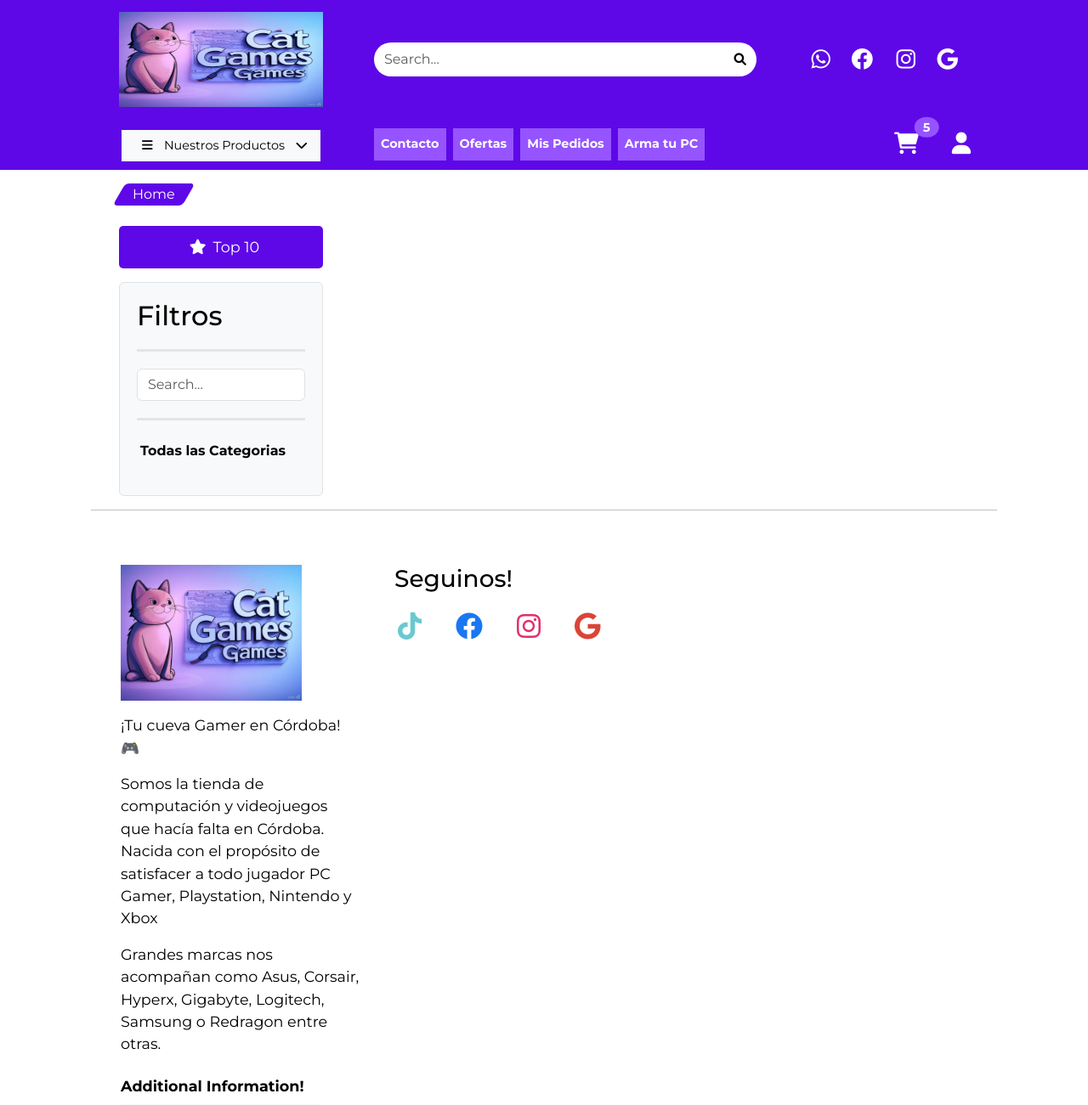
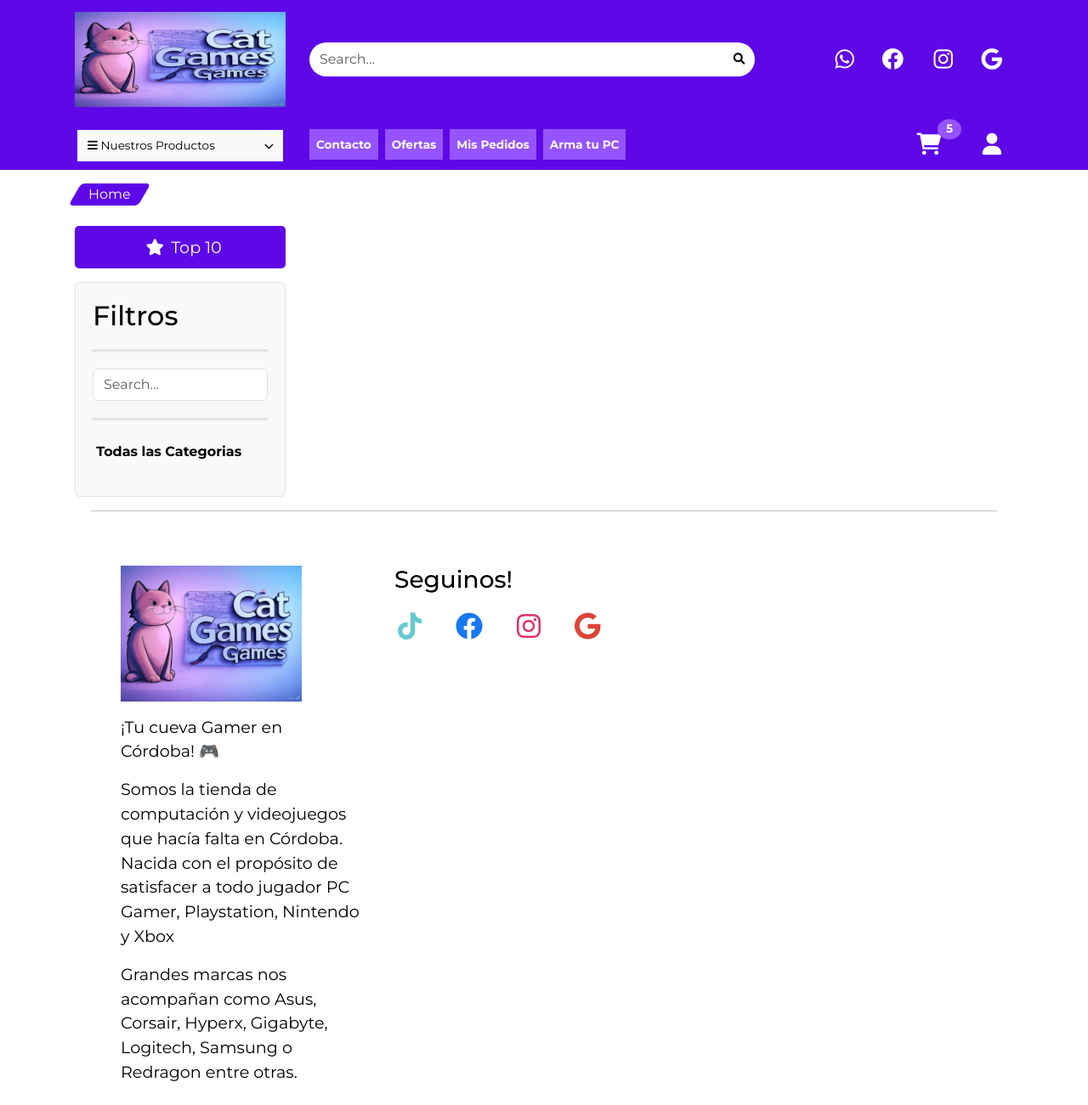
Before and after one commit to LucasCallamullo/Ecommerce-Project-w-Payments, a Django app: page /1/ in a window 1280 px wide. Shown: the top 1301 px of the page at 85% size. Run offline with Django 5.2, Linux system fonts and the light colour scheme; data that the repository does not hold is empty.

Commit message:
update responsive css

```diff
--- a/home/static/home/css/base.css
+++ b/home/static/home/css/base.css
@@ -16,9 +16,9 @@
 
     /* Sizes */
     --font-xl: 1.6rem;
-    --font-medium: 1.1rem;
+    --font-medium: 1.2rem;
     --font-normal: 1.0rem;
-    --font-small: 0.9rem;
+    --font-small: 0.85rem;
 
     /* Fonts */
     --font-main: 'Montserrat', sans-serif;
@@ -27,6 +27,10 @@
     /* heigths */
     --main-nav-heigth: 60px;
     --top-nav-height: 140px;
+
+    /* width responsive */
+    --width-col-3: 90%
+
 }
 
 /* Modo oscuro */
@@ -71,7 +75,7 @@ footer {
     width: 100%;
     margin: 0 auto;
     padding: 0;
-    overflow-x: visible; /* Permite el scroll si el contenido interno excede el ancho */
+    /* overflow-x: visible;  Permite el scroll si el contenido interno excede el ancho */
 }
 
 .my-main-navbar-bg {
@@ -79,6 +83,7 @@ footer {
     height: var(--main-nav-heigth);
     max-height: var(--main-nav-heigth);
 }
+
 /* =====================================================================================
                             Top NavBar
 /* ===================================================================================== */
@@ -89,14 +94,14 @@ footer {
 }
 
 #logo_home {
-    width: 80%;
+    width: var(--width-col-3);
     max-height: calc(var(--top-nav-height) * 0.8);
 }
 
 /* Estilos para la barra de búsqueda */
 .my-search-top-bar {
     height: 40px; /* Altura consistente */
-    width: 90%;
+    width: 95%;
     display: flex;
 
     background-color: #fff; /* Color de fondo unificado */
@@ -110,7 +115,7 @@ footer {
     outline: none; /* Elimina el contorno al enfocar */
     background-color: transparent;
     color: var(--text-primary);
-    font-size: 16px; /* Tamaño de fuente */
+    font-size: var(--font-normal);
 }
 
 .my-search-top-bar .form-control:focus {
@@ -186,8 +191,8 @@ footer {
     display: flex;
     align-items: center;
     position: relative;
-    width: 80%;
-    height: 80%;
+    width: var(--width-col-3);
+
     font-size: var(--font-small) !important;
     background-color: var(--bg-secondary) !important;
     color: var(--text-primary) !important;
@@ -204,7 +209,7 @@ footer {
     /*  position: relative; */
     top: 100%;
     left: 0;
-    width: 80%; /* 80% */
+    width: var(--width-col-3);
 
     background-color: var(--bg-primary);
     border: 3px solid var(--main-color);
@@ -264,6 +269,11 @@ footer {
     text-decoration: none;
 }
 
+#categories-drop i {
+    font-size: 0.7rem;
+    color: #6c757d;
+}
+
 #categories-drop .dropdown-item {
     background-color: var(--bg-primary);
     border-bottom: 1px solid var(--main-color);
@@ -295,12 +305,10 @@ footer {
     display: block;
 }
 
-
-
-
 /* Agregar la animación para el ícono de la flecha cuando se abre el dropmenu  */
 .arrow-drop {
     transition: transform 0.3s ease;
+    font-size: 0.7rem;
 }
 .rotate {
     transform: rotate(180deg);
@@ -336,21 +344,22 @@ para los nav items links
 .btn-header {
     position: relative;
     background-color: transparent;
-    height: 80%;
+    height: 100%;
     width: 50px;
-    border: none;
-    outline: none;
-    align-items: center;
-    justify-content: center;
+    display: flex;               /* Usamos flexbox para centrar el contenido */
+    justify-content: center;     /* Centra los íconos horizontalmente */
+    align-items: center;         /* Centra los íconos verticalmente */
+    cursor: pointer;
+    padding: 5px;                  /* Elimina el padding extra */
 }
 
 .btn-header i {
-    font-size: var(--font-xl);
+    font-size: var(--font-xl);   /* Ajusta el tamaño del ícono */
     color: white;
-    pointer-events: none; /* Asegura que el icono no bloquee los clics */
+    pointer-events: none;        /* Asegura que el icono no bloquee los clics */
     transition: color 0.3s ease;
     border: none;
-    outline: none; /* Elimina el contorno al hacer clic */
+    outline: none;               /* Elimina el contorno al hacer clic */
 }
 
 .badge {
--- a/home/templates/home/base.html
+++ b/home/templates/home/base.html
@@ -51,7 +51,7 @@
             <div class="container-fluid">
                 <!-- Logo -->
                 <a class="navbar-brand" href="{% url 'Home' %}">
-                    <img src="{% static 'img/ico/logo.jpg' %}" alt="Logo" style="max-height: 50px; width: auto;">
+                    <img src="{% static 'img/ico/logo.jpg' %}" alt="Logo">
                 </a>
                 <!-- Toggler Button -->
                 <button class="navbar-toggler" type="button" data-bs-toggle="collapse" data-bs-target="#combinedNavbar" aria-controls="combinedNavbar" aria-expanded="false" aria-label="Toggle navigation">
@@ -90,18 +90,18 @@
         </nav>
 
         <!-- Optimized Top Navbar -->
-        <nav class="navbar navbar-expand-lg my-main-navbar-bg d-none d-lg-flex w-100" id="TopNavBar">
-            <div class="container-fluid d-flex align-items-center justify-content-start my-container-page">
+        <nav class="navbar navbar-expand-lg d-none d-lg-flex my-main-navbar-bg" id="TopNavBar">
+            <div class="container-fluid my-container-page px-5">
 
                 <!-- Logo -->
-                <div class="col-3 col-md-3 offset-md-1">
+                <div class="col-3 col-lg-3">
                     <a class="navbar-brand" href="{% url 'Home' %}">
                         <img src="{% static 'img/ico/logo.jpg' %}" id="logo_home" alt="Logo" width="150">
                     </a>
                 </div>
 
                 <!-- Search Bar -->
-                <div class="col-5 col-md-5">
+                <div class="col-6 col-lg-6">
                     <form class="my-search-top-bar">
                         <input class="form-control" type="search"
                         placeholder="Search..." aria-label="Search">
@@ -112,7 +112,7 @@
                 </div>
 
                 <!-- Social Media Icons -->
-                <div class="d-flex col-2 col-md-2">
+                <div class="d-flex col-3 col-lg-3 gap-2 justify-content-end">
                     <a class="btn btn-header-icon" href="{{ecommerce.tt_url}}"
                         id="themeToggle" target="_blank"><i class="fab fa-whatsapp"></i>
                     </a>
@@ -130,8 +130,8 @@
         </nav>
 
         <!-- Original Main Navbar   -->
-        <nav class="navbar navbar-expand-lg my-main-navbar-bg d-none d-lg-flex w-100">
-            <div class="container-fluid my-container-page">
+        <nav class="navbar navbar-expand-lg my-main-navbar-bg d-none d-lg-flex">
+            <div class="container-fluid my-container-page px-5">
                 <!-- Toggler Button -->
                 <button class="navbar-toggler" type="button" data-bs-toggle="collapse"
                 data-bs-target="#MainNavBar" aria-controls="navbarNav" aria-expanded="false" aria-label="Toggle navigation">
@@ -140,16 +140,16 @@
 
                 <!-- Navbar Links -->
                 <div class="collapse navbar-collapse" id="MainNavBar">
-                    <ul class="navbar-nav w-100 d-flex align-items-center justify-content-start">
+                    <ul class="navbar-nav w-100 d-flex align-items-center">
 
                         <!-- Dropdown de productos -->
-                        <li class="nav-item dropdown col-3 col-md-3 offset-md-1">
+                        <li class="nav-item dropdown col-3 col-lg-3">
                             {% include "productos/dropmenu_categories.html" %}
                         </li>
 
                         <!-- Links principales -->
                         <li class="nav-item col-6 col-md-6">
-                            <ul class="navbar-nav d-flex gap-2">
+                            <ul class="navbar-nav d-flex gap-2 justify-content-start">
                                 <li class="nav-item nav-item-link-mainbar">
                                     <a class="nav-link" href="#">Contacto</a>
                                 </li>
@@ -166,7 +166,7 @@
                         </li>
 
                         <!-- Botones de carrito y usuario -->
-                        <li class="nav-item col-md-2 d-flex gap-3">
+                        <li class="nav-item col-lg-3 d-flex gap-4 justify-content-end">
                             <!-- Botón del carrito -->
                             <button class="btn btn-header" id="cart-button"
                             aria-label="Cart">
@@ -177,7 +177,7 @@
                             </button>
 
                             <!-- Botón y dropdown del usuario -->
-                            <div class="dropdown h-100">
+                            <div class="dropdown">
                                 <button class="btn btn-header" id="user-button"
                                 aria-haspopup="true" aria-expanded="false"
                                 aria-label="User Menu">
@@ -207,6 +207,7 @@
                                     <button class="btn btn-secondary w-100 mt-2">Register</button>
                                 </div>
                             </div>
+
                         </li>
                     </ul>
                 </div>
@@ -214,15 +215,13 @@
         </nav>
     </header>
 
-    <!-- Contenido Cambiante -->
     <main>
-        <div class="container-fluid my-container-page">
+        <div class="container-fluid my-container-page px-5">
             {% block content %}
                 <!-- Contenido específico de la página -->
             {% endblock %}
         </div>
     </main>
-
 
     <!-- FOOTER -->
     <hr class="offset-1 col-10">
--- a/productos/static/productos/css/products_cats.css
+++ b/productos/static/productos/css/products_cats.css
@@ -15,9 +15,9 @@
 
     /* Sizes */
     --font-xl: 1.6rem;
-    --font-medium: 1.1rem;
+    --font-medium: 1.2rem;
     --font-normal: 1.0rem;
-    --font-small: 0.9rem;
+    --font-small: 0.85rem;
 
     /* Fonts */
     --font-main: 'Montserrat', sans-serif;
@@ -26,6 +26,9 @@
     /* heigths */
     --main-nav-heigth: 60px;
     --top-nav-height: 140px;
+
+    /* width responsive */
+    --width-col-3: 90%
 }
 
 .btn-paralelogramo {
@@ -63,7 +66,7 @@ Estilo general de la barra lateral
     justify-content: center;
     align-items: center;
 
-    width: 80%;
+    width: var(--width-col-3);
     height: 50px;
 }
 
@@ -72,7 +75,7 @@ Estilo general de la barra lateral
 }
 
 .sidebar {
-    width: 80%;
+    width: var(--width-col-3);
     padding: 20px;
     background-color: var(--bg-secondary);
     border: 1px solid #dee2e6;
--- a/productos/templates/productos/dropmenu_categories.html
+++ b/productos/templates/productos/dropmenu_categories.html
@@ -5,9 +5,12 @@
 <button class="nav-link justify-content-between"
         id="navbarDropdown" aria-expanded="false"
         aria-haspopup="true" aria-label="Cats Menu">
-    <i class="fas fa-bars ms-3"></i>
-    <span>Nuestros Productos</span>
-    <i class="fas fa-chevron-down me-2 arrow-drop"></i>
+
+    <div class="justify-content-start">
+        <i class="fas fa-bars ms-1"></i>
+        <span>Nuestros Productos</span>
+    </div>
+    <i class="fas fa-chevron-down me-1 arrow-drop"></i>
 </button>
 
 <!-- Lista de categorías -->
@@ -20,7 +23,7 @@
             href="{% url 'pl_category' cat_slug=category.slug %}">
                 {{ category.name }}
                 {% if subcategories %}
-                    <i class="fas fa-chevron-right mt-1"></i>
+                    <i class="fas fa-chevron-right justify-content-center align-content-center"></i>
                 {% endif %}
             </a>
 
--- a/productos/templates/productos/products_list.html
+++ b/productos/templates/productos/products_list.html
@@ -13,7 +13,7 @@
 
 {% block content %}
 
-<div class="w-100 d-flex offset-1 mt-3 mb-4 gap-3">
+<div class="d-flex mt-3 mb-4 gap-3">
     <!-- Se utiliza para agregar mas botones en este container -->
     <button class="btn-paralelogramo px-3"
     onclick="window.location.href='{% url 'Home' %}'">
@@ -27,11 +27,18 @@
             <span> {{ category.name }} </span>
         </button>
     {% endif %}
+
+    {% if subcategory %}
+        <button class="btn-paralelogramo px-3"
+        onclick="window.location.href='{% url 'pl_subcategory' cat_slug=category.slug subcat_slug=subcategory.slug %}'">
+            <span> {{ subcategory.name }} </span>
+        </button>
+    {% endif %}
+
 </div>
 
-<div class="w-100 d-flex">
-
-    <div class="col-3 col-md-3 offset-1 p-0">
+<div class="d-flex">
+    <div class="d-none d-lg-block col-lg-3">
 
         <!-- TOP 10 BUTTON SIDE -->
         <button class="btn-top-10 d-flex mb-3">
@@ -92,13 +99,11 @@
 
     <!-- SEPARADOR MAIN_CONTENT -->
     <!-- Main Content -->
-    <div class="col-7 col-md-7 mt-3">
-
-
+    <div class="col-lg-9 col-12 mt-3">
         <!-- Donde mostramos los resultados de AJAX Request -->
         <div id="search-results" class="row">
             {% for product in products %}
-                <div class="col-md-3 col-6 mb-4">
+                <div class="col-lg-3 col-md-4 col-sm-6 mb-4">
                     <figure class="product-card">
                         <!-- Imagen del Producto -->
                         <div class="image-container">
@@ -139,14 +144,13 @@
                             </button>
 
                         </figcaption>
-
                     </figure>
                 </div>
             {% endfor %}
+        </div>
+    </div>
 
-        </div>
 
-    </div>
 
 </div>
 
--- a/productos/views.py
+++ b/productos/views.py
@@ -10,6 +10,8 @@ def product_list(request, cat_slug=None, subcat_slug=None):
     # query = request.GET.get('q')
 
     productos = Product.objects.all()
+    category = None
+    subcategory = None
 
     if cat_slug and not subcat_slug:
         category = PCategory.objects.filter(slug=cat_slug).first()
@@ -17,6 +19,7 @@ def product_list(request, cat_slug=None, subcat_slug=None):
             productos = productos.filter(category=category)
 
     if subcat_slug:
+        category = PCategory.objects.filter(slug=cat_slug).first()
         subcategory = PSubcategory.objects.filter(slug=subcat_slug).first()
         if subcategory:
             productos = productos.filter(subcategory=subcategory)
@@ -26,8 +29,8 @@ def product_list(request, cat_slug=None, subcat_slug=None):
 
     context = {
         'products': productos,
-        'category': PCategory.objects.filter(slug=cat_slug).first(),
-        'subcategory': PSubcategory.objects.filter(slug=subcat_slug).first()
+        'category': category,
+        'subcategory': subcategory
         # 'query': query
     }
 
```
Also changed, not shown: other parts of productos/static/productos/css/products_cats.css (+52 -4 lines).
